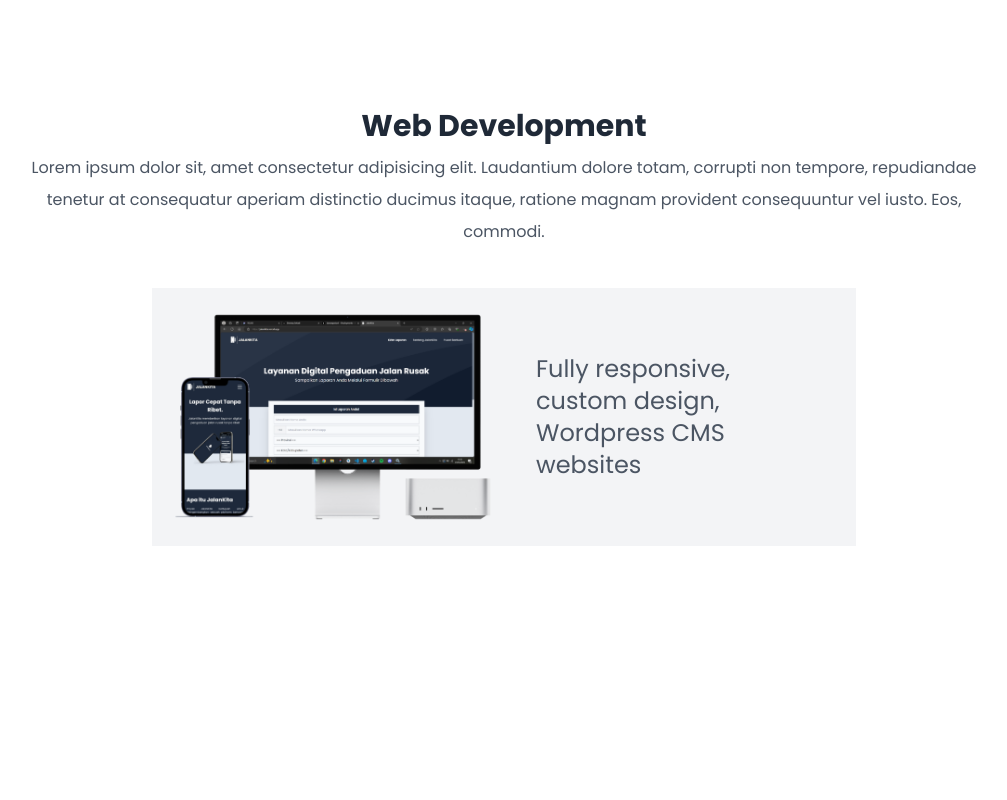
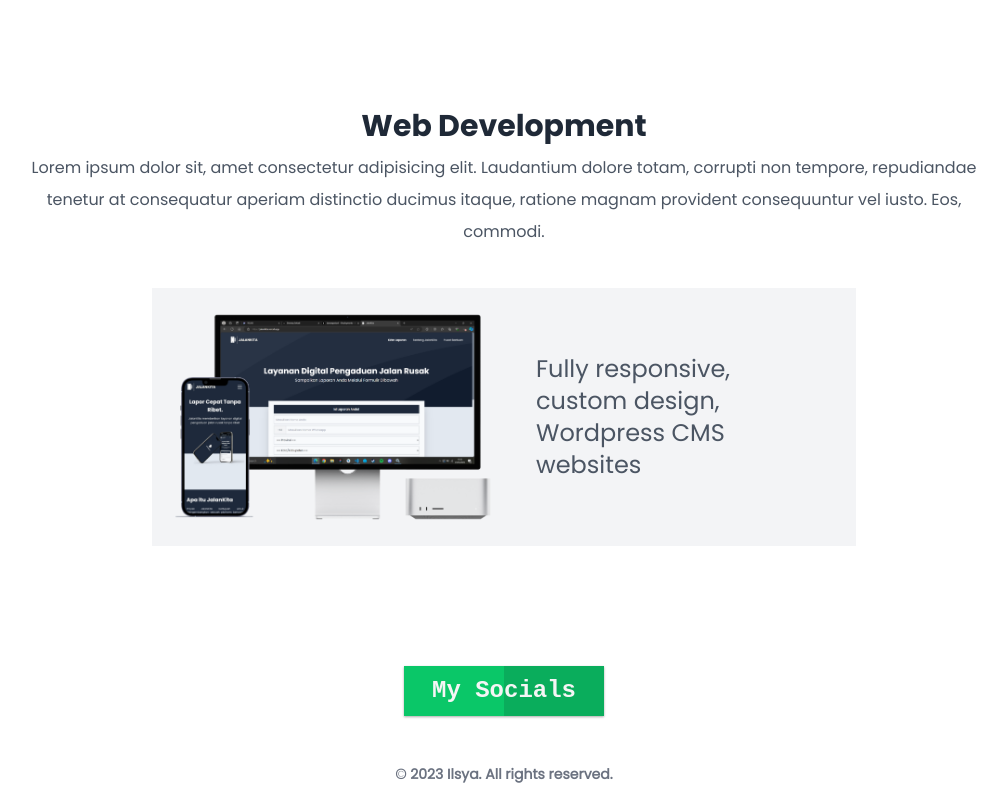
Before and after one commit to danangstdi/danangsetiadi, a Next.js app: page / in a window 1280 px wide. Shown: the part 1335-2135 px from the top of the page, without its empty margins (136-1143 px from the left). Before the commit the page ends 2001 px from the top, so only its background shows below. Built offline with nearby package versions, Linux system fonts and the light colour scheme.

Commit message:
feat: add social media card in footer

```diff
--- a/src/app/globals.css
+++ b/src/app/globals.css
@@ -167,6 +167,124 @@
     box-shadow: 0px 0px 30px 1px rgba(0, 255, 117, 0.30);
   }
 
+  /* From Uiverse.io by G4b413l */
+  .social-card svg {
+    height: 25px;
+  }
+
+  .social-card {
+    position: relative;
+    display: flex;
+    align-items: center;
+    justify-content: center;
+    background: #e7e7e7;
+    box-shadow: 0 1px 3px rgba(0,0,0,0.12), 0 1px 2px rgba(0,0,0,0.24);
+    transition: all 0.3s cubic-bezier(0.25, 0.8, 0.25, 1);
+    overflow: hidden;
+    height: 50px;
+    width: 200px;
+  }
+
+  .social-card::before, .social-card::after {
+    position: absolute;
+    display: flex;
+    align-items: center;
+    width: 50%;
+    height: 100%;
+    transition: 0.25s linear;
+    z-index: 1;
+  }
+
+  .social-card::before {
+    content: "";
+    left: 0;
+    justify-content: flex-end;
+    background-color: rgb(10, 199, 104);
+  }
+
+  .social-card::after {
+    content: "";
+    right: 0;
+    justify-content: flex-start;
+    background-color: rgb(10, 173, 92);
+  }
+
+  .social-card:hover {
+    box-shadow: 0 14px 28px rgba(0,0,0,0.25), 0 10px 10px rgba(0,0,0,0.22);
+  }
+
+  .social-card:hover span {
+    opacity: 0;
+    z-index: -3;
+  }
+
+  .social-card:hover::before {
+    opacity: 0.5;
+    transform: translateY(-100%);
+  }
+
+  .social-card:hover::after {
+    opacity: 0.5;
+    transform: translateY(100%);
+  }
+
+  .social-card span {
+    position: absolute;
+    display: flex;
+    align-items: center;
+    justify-content: center;
+    width: 100%;
+    height: 100%;
+    color: whitesmoke;
+    font-family: 'Fira Mono', monospace;
+    font-size: 24px;
+    font-weight: 700;
+    opacity: 1;
+    transition: opacity 0.25s;
+    z-index: 2;
+  }
+
+  .social-card .social-link {
+    position: relative;
+    display: flex;
+    align-items: center;
+    justify-content: center;
+    width: 25%;
+    height: 100%;
+    color: whitesmoke;
+    font-size: 24px;
+    text-decoration: none;
+    transition: 0.25s;
+  }
+
+  .social-card .social-link svg {
+    text-shadow: 1px 1px rgba(31, 74, 121, 0.7);
+    transform: scale(1);
+  }
+
+  .social-card .social-link:hover {
+    background-color: rgba(249, 244, 255, 0.774);
+    animation: bounce_613 0.4s linear;
+  }
+
+  @keyframes bounce_613 {
+    40% {
+      transform: scale(1.4);
+    }
+
+    60% {
+      transform: scale(0.8);
+    }
+
+    80% {
+      transform: scale(1.2);
+    }
+
+    100% {
+      transform: scale(1);
+    }
+  }
+
 }
 
 @layer utilities {
--- a/src/app/page.jsx
+++ b/src/app/page.jsx
@@ -4,6 +4,7 @@ import Hero from "@/components/ui/home/Hero";
 import Services from "@/components/ui/home/Services";
 import Tools from "@/components/ui/home/Tools";
 import WebDevelopment from "@/components/ui/home/WebDevelopment";
+import Footer from "@/components/layouts/Footer";
 
 export default function Home() {
   return (
@@ -16,6 +17,7 @@ export default function Home() {
         <WebDevelopment/>
       </main>
       <BottomNav/>
+      <Footer/>
     </>
   );
 }
--- /dev/null
+++ b/src/components/layouts/Footer.jsx
@@ -0,0 +1,25 @@
+import React from 'react'
+import { Facebook, Github, Google, Instagram, Linkedin } from 'react-bootstrap-icons'
+
+export default function Footer() {
+  return (
+    <footer className='pb-14 md:pb-0'>
+      <div className="social-card mx-auto mb-8">
+        <span>My Socials</span>
+        <a className="social-link" href="#">
+          <Github size={18} className='fill-black'/>
+        </a>
+        <a className="social-link" href="#">
+          <Instagram size={18} className='fill-black'/>
+        </a>
+        <a className="social-link" href="#">
+          <Google size={18} className='fill-black'/>
+        </a>
+        <a className="social-link" href="#">
+          <Linkedin size={18} className='fill-black'/>
+        </a>
+      </div>
+      <p className='text-sm text-gray-500 text-center font-semibold py-4'>© 2023 Ilsya. All rights reserved.</p>
+    </footer>
+  )
+}
```
